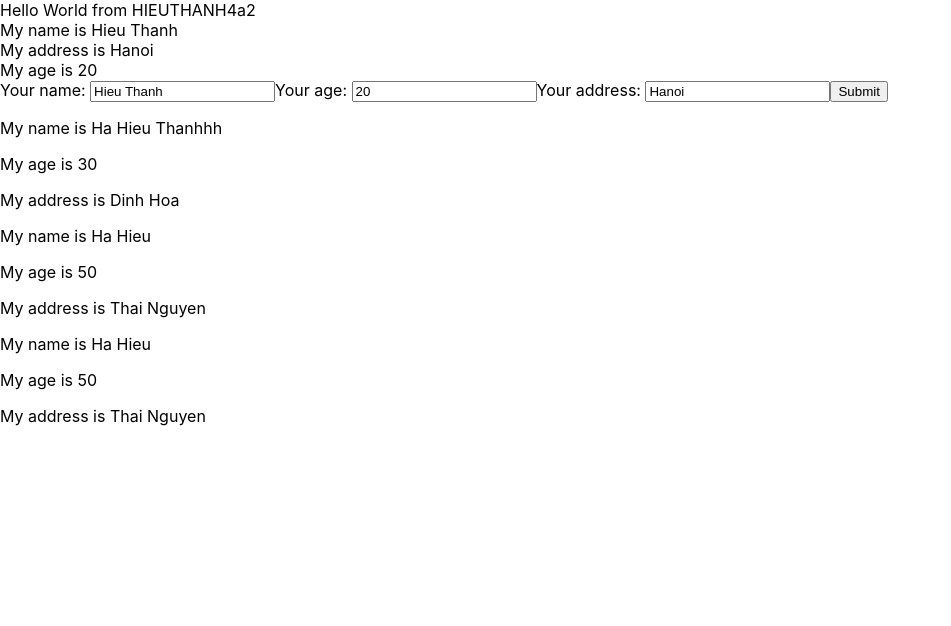
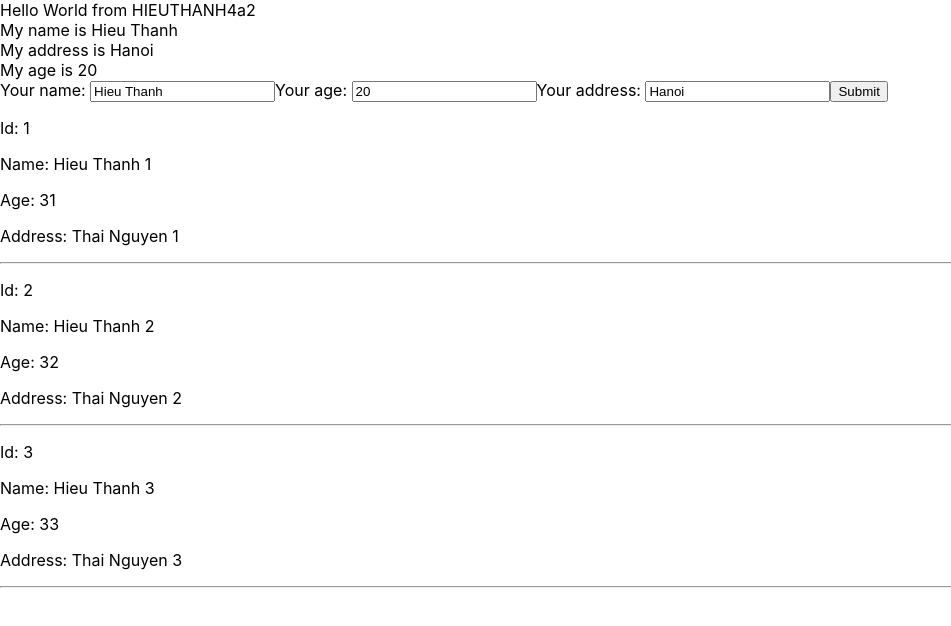
Before and after one commit to Ha-Hieu-Thanh/LearnReactJS, a React (Create React App) app: page / in a window 1280 px wide. Shown: the top 626 px of the page, without its empty margins (0-951 px from the left). Built offline with nearby package versions, Linux system fonts and the light colour scheme.

Commit message:
dung props hien thi list users

```diff
--- a/src/components/DisplayInfo.js
+++ b/src/components/DisplayInfo.js
@@ -3,13 +3,22 @@ import React from "react";
 class DisplayInfo extends React.Component {
   render() {
     // Destructuring
-    const { name, age, address } = this.props;
+    const { listUsers } = this.props;
+    console.log(listUsers);
     return (
       // props => properties
       <div>
-        <p>My name is {name}</p>
-        <p>My age is {age}</p>
-        <p>My address is {address}</p>
+        {listUsers.map((user) => {
+          return (
+            <div key={user.id}>
+              <p>Id: {user.id}</p>
+              <p>Name: {user.name}</p>
+              <p>Age: {user.age}</p>
+              <p>Address: {user.address}</p>
+              <hr />
+            </div>
+          );
+        })}
       </div>
     );
   }
--- a/src/components/MyComponent.js
+++ b/src/components/MyComponent.js
@@ -6,20 +6,20 @@ import UserInfo from "./UserInfo";
 import DisplayInfo from "./DisplayInfo";
 
 class MyComponent extends React.Component {
+  // Moi khi cap nhat state thi ham render se duoc goi lai
+  state = {
+    listUsers: [
+      { id: 1, name: "Hieu Thanh 1", age: 31, address: "Thai Nguyen 1" },
+      { id: 2, name: "Hieu Thanh 2", age: 32, address: "Thai Nguyen 2" },
+      { id: 3, name: "Hieu Thanh 3", age: 33, address: "Thai Nguyen 3" },
+    ],
+  };
+
   render() {
-    const myInfo = ["Hieu Thanh", 30, "Thai Nguyen"];
-    const myAddress = "Thai Nguyen";
     return (
       <div>
         <UserInfo />
-        <DisplayInfo name="Ha Hieu Thanhhh" age="30" address="Dinh Hoa" />
-        <DisplayInfo name="Ha Hieu " age={50} address={myAddress} />
-        <DisplayInfo
-          name="Ha Hieu "
-          age={50}
-          address={myAddress}
-          myInfo={myInfo}
-        />
+        <DisplayInfo listUsers={this.state.listUsers} />
       </div>
     );
   }
```
